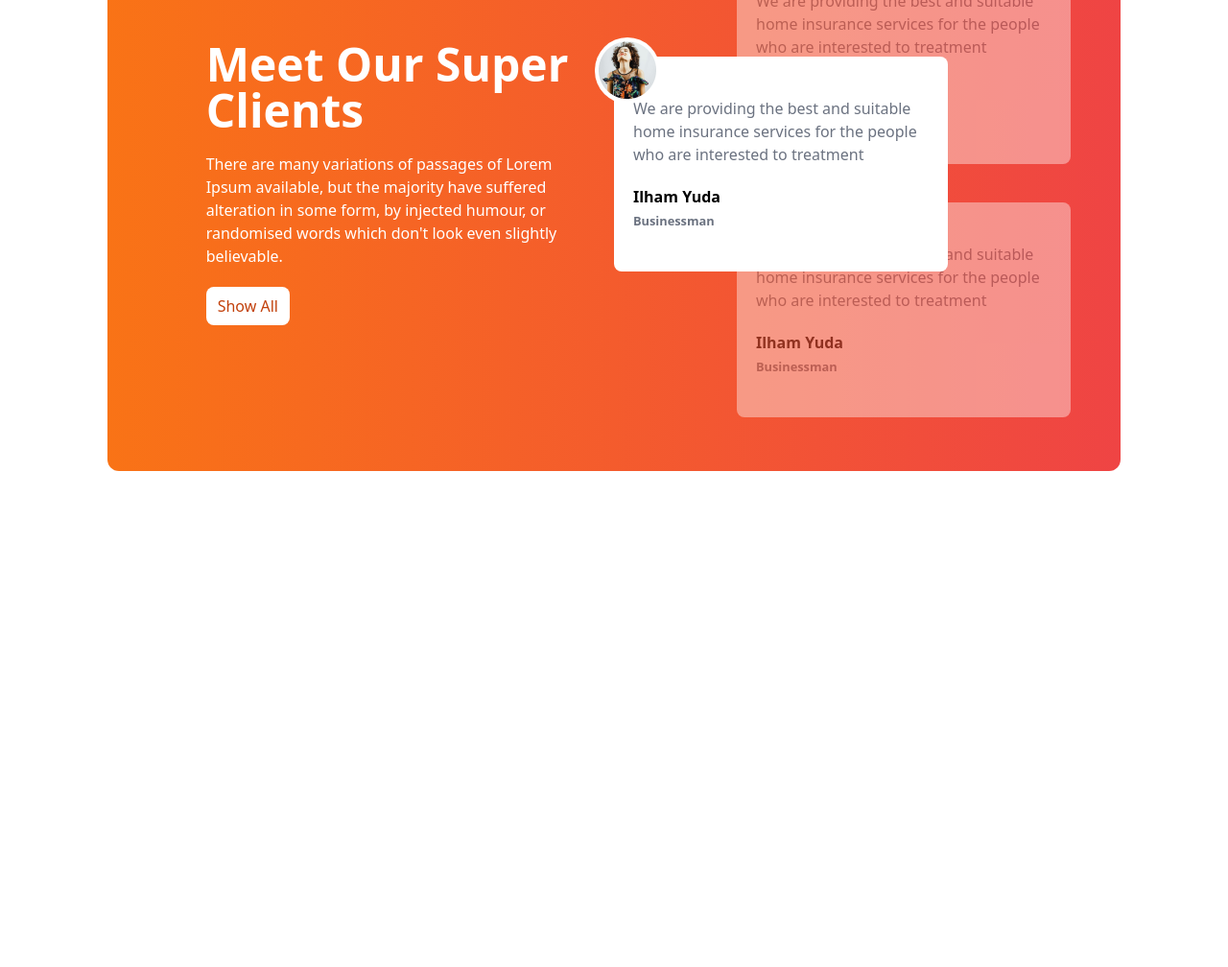
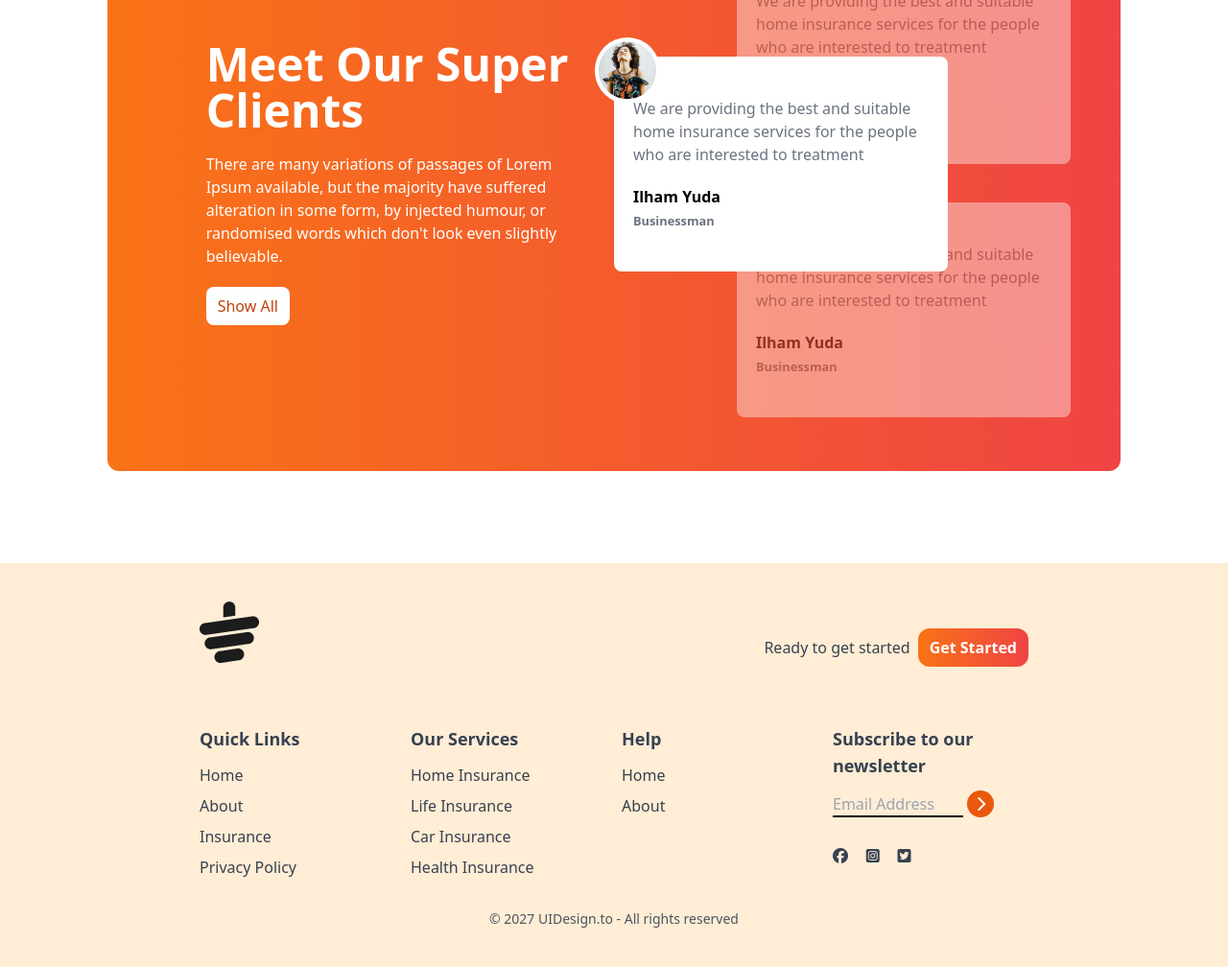
Before and after one commit to MonyeemTAMZID/tea-house, a plain HTML site: page index.html in a window 1280 px wide. Shown: the part 1929-2937 px from the top of the page at 96% size. Before the commit the page ends 2516 px from the top, so only its background shows below. Drawn offline with nearby package versions, Linux system fonts and the light colour scheme.

Commit message:
almost done

```diff
--- a/index.html
+++ b/index.html
@@ -262,6 +262,104 @@
           </div>
         </div>
       </section>
+
+      <!-- News section hw -->
     </main>
+    <!-- footer section -->
+    <footer class="bg-orange-100 text-gray-700 py-10 px-4 md:px-16">
+      <div class="w-9/12 mx-auto">
+        <!-- logo -->
+        <div class="mb-8 flex justify-between">
+          <img class="mb-8" src="images/cup.png" alt="" />
+          <div class="flex items-center gap-2">
+            <h4>Ready to get started</h4>
+            <button
+              class="bg-gradient-to-r from-orange-500 to-red-500 px-3 py-2 rounded-xl text-white font-bold"
+            >
+              Get Started
+            </button>
+          </div>
+        </div>
+        <!-- links -->
+        <div class="grid grid-cols-1 md:grid-cols-2 lg:grid-cols-4 gap-4">
+          <!-- first column -->
+          <div>
+            <h3 class="font-semibold text-lg mb-3">Quick Links</h3>
+            <ul class="space-y-2">
+              <li>
+                <a class="hover:text-orange-600" href="#">Home</a>
+              </li>
+              <li>
+                <a class="hover:text-orange-600" href="#">About</a>
+              </li>
+              <li>
+                <a class="hover:text-orange-600" href="#">Insurance</a>
+              </li>
+              <li>
+                <a class="hover:text-orange-600" href="#">Privacy Policy</a>
+              </li>
+            </ul>
+          </div>
+          <!-- second column -->
+          <div>
+            <h3 class="font-semibold text-lg mb-3">Our Services</h3>
+            <ul class="space-y-2">
+              <li>
+                <a class="hover:text-orange-600" href="#">Home Insurance</a>
+              </li>
+              <li>
+                <a class="hover:text-orange-600" href="#">Life Insurance</a>
+              </li>
+              <li>
+                <a class="hover:text-orange-600" href="#">Car Insurance</a>
+              </li>
+              <li>
+                <a class="hover:text-orange-600" href="#">Health Insurance</a>
+              </li>
+            </ul>
+          </div>
+          <!-- Third column -->
+          <div>
+            <h3 class="font-semibold text-lg mb-3">Help</h3>
+            <ul class="space-y-2">
+              <li>
+                <a class="hover:text-orange-600" href="#">Home</a>
+              </li>
+              <li>
+                <a class="hover:text-orange-600" href="#">About</a>
+              </li>
+            </ul>
+          </div>
+          <!-- forth column -->
+          <div>
+            <h3 class="font-semibold text-lg mb-3">
+              Subscribe to our newsletter
+            </h3>
+            <div class="flex flex-col space-y-2">
+              <div>
+                <input
+                  class="bg-transparent border-b-2 border-black w-4/6"
+                  placeholder="Email Address"
+                  type="text"
+                />
+                <i
+                  class="fa-solid fa-chevron-right w-7 h-7 bg-orange-600 inline-flex rounded-full text-white justify-center items-center"
+                ></i>
+                <div class="flex justify-between w-2/5 mb-2 mt-8">
+                  <i class="fa-brands fa-facebook"></i>
+                  <i class="fa-brands fa-square-instagram"></i>
+                  <i class="fa-brands fa-square-twitter"></i>
+                </div>
+              </div>
+            </div>
+          </div>
+        </div>
+        <div class="text-center pt-4 mt-4">
+          <p class="text-sm text-gray-600">
+            © 2027 UIDesign.to - All rights reserved
+          </p>
+        </div>
+      </div>
+    </footer>
   </body>
 </html>
```
